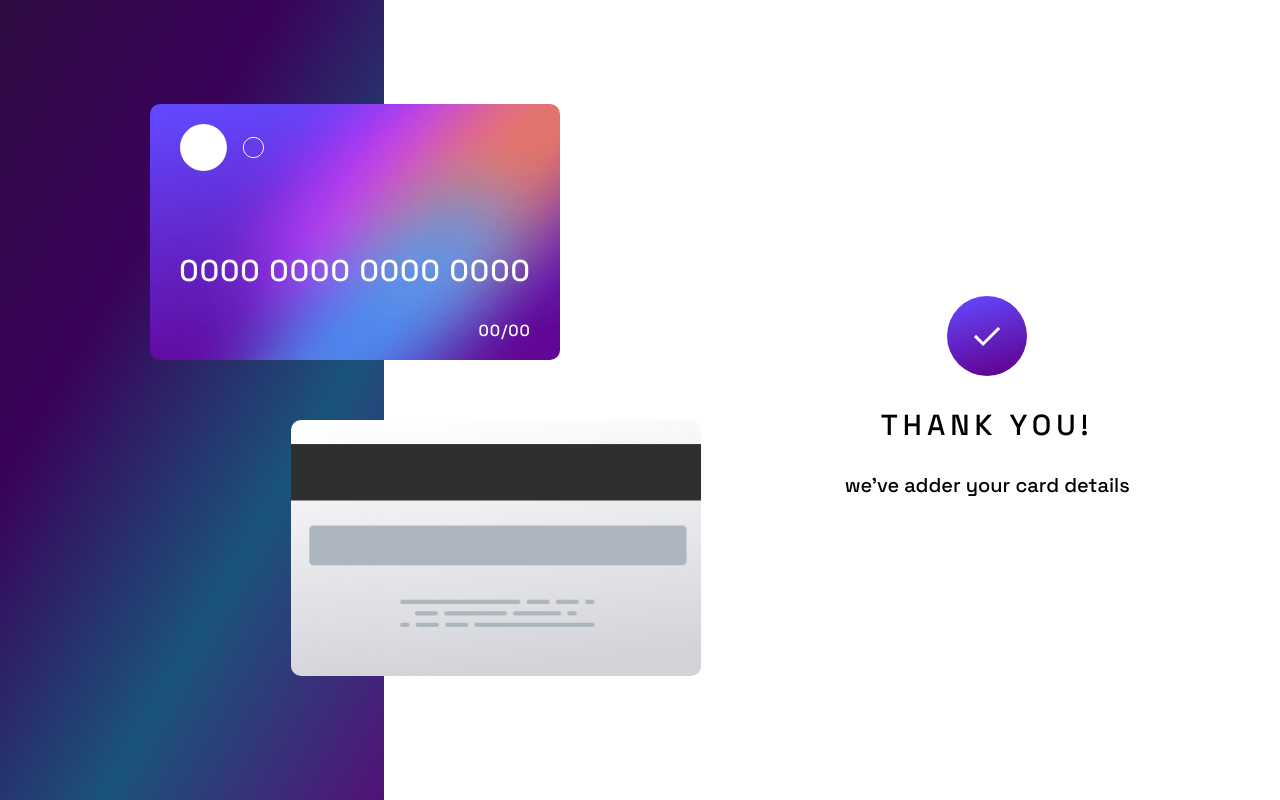
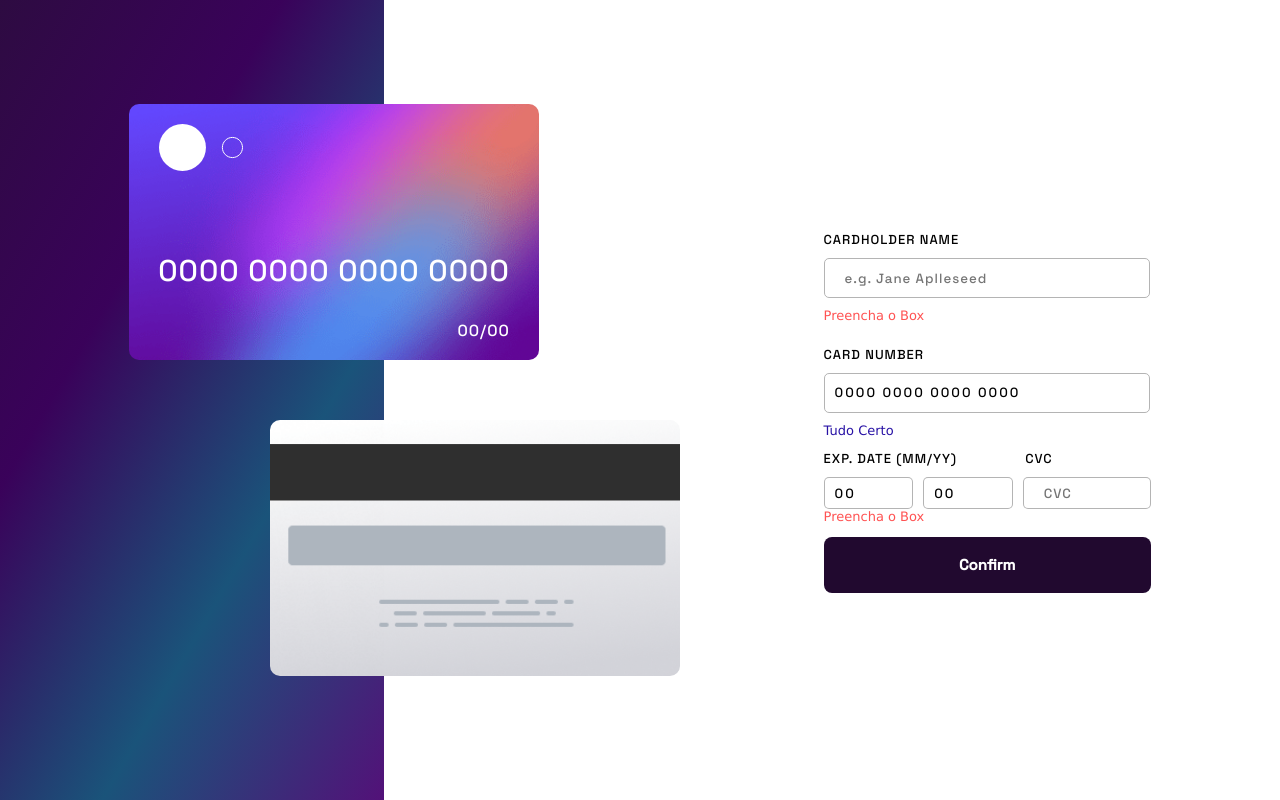
Before and after one commit to Vinivy/interactivecard, a React (Create React App) app: page / in a window 1280 px wide. Built offline with nearby package versions, Linux system fonts and the light colour scheme.

Commit message:
Card Credit

```diff
--- a/src/App.css
+++ b/src/App.css
@@ -83,7 +83,7 @@ main {
 
 /*Form*/
 form {
- display: none;
+ display: grid;
  justify-content: center;
  align-items: center;
 
--- a/src/App.jsx
+++ b/src/App.jsx
@@ -11,6 +11,7 @@ function App() {
   const [Dateone, setDateone] = useState('00');
   const [DateTwo, setDatetwo] = useState('00');
   const [Cvc, setCvc] = useState('');
+  const [FormVisible, setFormVisible] = useState(true)
 
   function CardFrontName(event) {
     event.preventDefault();
@@ -32,10 +33,14 @@ function App() {
     event.preventDefault();
   }
 
+  function Concluido(event) {
+    event.preventDefault()
+   if (NomeCard && Number && Dateone && DateTwo && Cvc) {
+    setFormVisible(false)
+   }else {
+    alert('Prencha todos as boxes')
+   }
 
-  function Concluido() {
-    //fazer a segunda parte do projeto e arrumar states
-    alert(`Obrigado por visitar meu Projeto ${NomeCard} 🤞😃`)
   }
 
   return (
@@ -64,8 +69,10 @@ function App() {
             </div>
           </div>
         </section>
-
-        <form onSubmit={Concluido}>
+        {/*Area de verificação para retornar a um componente , então se todos os inputs tiver preenchidas, ira trocar para um componente. e se n tiver preenchidos ira aparecer um alert*/}
+       {
+        FormVisible ? (
+          <form onSubmit={Concluido}>
           <div className="columnOne">
             <label htmlFor="holderName">CARDHOLDER NAME</label>
             <input
@@ -102,8 +109,7 @@ function App() {
 
           <div className="columnOne">
             <label htmlFor="CardNumber">CARD NUMBER</label>
-            <input
-              type="text"
+            <input type="text"
               className="Number"
               placeholder="e.g 1234 5678 9123 0000"
               value={Number}
@@ -165,12 +171,13 @@ function App() {
               }
             </div>
 
+          </section>
             <button type="submit" className="Confirm">
               Confirm
             </button>
-          </section>
         </form>
-        <Completo/>
+        ) : (<Completo/>)
+       }
       </main>
     </div>
   );
```
